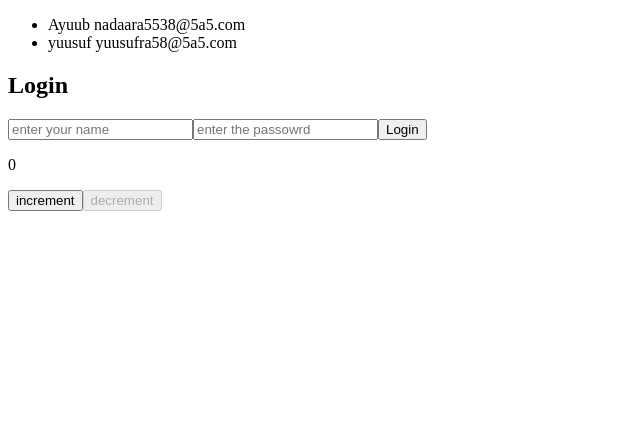
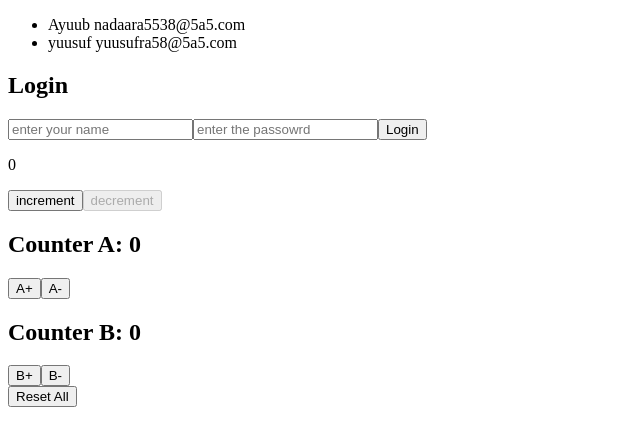
Before and after one commit to Ayub4702/React-Js-Dugsiiye, a React (Vite) app: page / in a window 1280 px wide. Shown: the top 446 px of the page, without its empty margins (0-640 px from the left). Built offline with nearby package versions, Linux system fonts and the light colour scheme.

Commit message:
double counter with useReducer

```diff
--- a/src/App.jsx
+++ b/src/App.jsx
@@ -8,6 +8,7 @@
 import UserList from "./UserList"
 import LoginForm from "./LoginForm";
 import Button from "./Button"
+import CounterWithReducer from "./CounterWithReducer";
 
 function App (){
 
@@ -27,6 +28,7 @@ return (
   <UserList users={users}/>
   <LoginForm/>
   <Button/>
+  <CounterWithReducer/>
 
   </>
 )
--- /dev/null
+++ b/src/CounterWithReducer.jsx
@@ -0,0 +1,51 @@
+import { useReducer } from "react";
+
+const intitialState = {countA: 0,countB: 0 }
+
+const reducer = (state, action) => {
+
+ switch(action.type){
+
+  // counter A //
+  case 'inCrementA':
+   return {...state, countA: state.countA + 1}
+  case 'desCrementA':
+   return {...state, countA: state.countA -1}
+
+   // counter B //
+   case "inCrementB":
+   return {...state, countB: state.countB + 1}
+   case 'desCrementB':
+    return {...state, countB: state.countB - 1}
+
+   case 'reset':
+   return intitialState
+
+ }
+
+}
+
+const CounterWithReducer = ()=>{
+
+ const [state, dispatch] = useReducer(reducer, intitialState)
+
+ return (
+  <>
+  <h2>Counter A: {state.countA}</h2>
+  <button onClick={()=>dispatch({type: "inCrementA"})}>A+</button>
+  <button onClick={()=>dispatch({type: "desCrementA"})}>A-</button>
+
+  <div>
+
+   <h2>Counter B: {state.countB}</h2>
+   <button onClick={()=>dispatch({type: "inCrementB"})}>B+</button>
+  <button onClick={()=>dispatch({type: "desCrementB"})}>B-</button>
+
+  </div>
+
+  <button onClick={()=>dispatch({type: "reset"})}>Reset All</button>
+  </>
+ )
+}
+
+export default CounterWithReducer;
```
